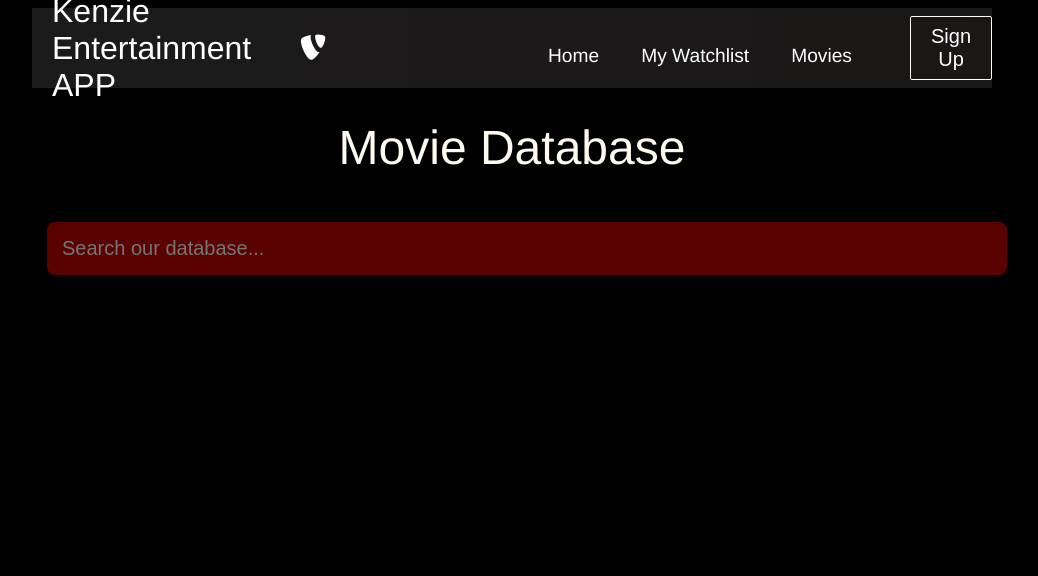
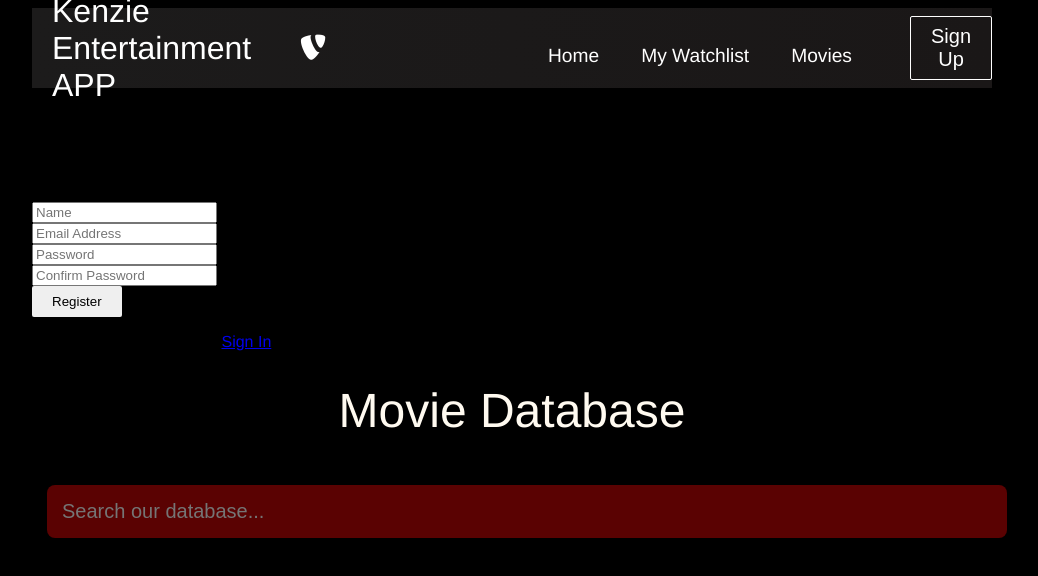
Before and after one commit to ArisFornasari/kapstone-project-13, a React (Create React App) app: page /signup in a window 1280 px wide. Shown: the top 576 px of the page, without its empty margins (128-1166 px from the left). Built offline with nearby package versions, Linux system fonts and the light colour scheme.

Commit message:
signup button working, but not taking us to another page, just rendering on main page

```diff
--- a/src/App.js
+++ b/src/App.js
@@ -7,6 +7,7 @@
 import Search from "./components/Search";
 import Results from "./components/Results";
 import Popup from "./components/Popup";
+import Signup from "./components/Signup";
 
 function App() {
   const [state, setState] = useState({
@@ -62,6 +63,7 @@
           <Navbar />
           <Switch>
             <Route path="/" exact />
+            <Route path="/signup" exact component={Signup} />
           </Switch>
 
           <header>
--- a/src/components/Button.js
+++ b/src/components/Button.js
@@ -1,35 +1,33 @@
-import React from 'react';
+import React from "react";
 import "./Button.css";
-import { Link } from "react-router-dom"
+import { Link } from "react-router-dom";
 
-const STYLES = ["btn--primary", "btn--outline"]
+const STYLES = ["btn--primary", "btn--outline"];
 
-const SIZES = ["btn--medium", "btn--large"]
+const SIZES = ["btn--medium", "btn--large"];
 export const Button = ({
   children,
   type,
   onClick,
   buttonStyle,
-    buttonSize
+  buttonSize,
 }) => {
   const checkButtonStyle = STYLES.includes(buttonStyle)
     ? buttonStyle
-    : STYLES[0]
+    : STYLES[0];
 
-    const checkButtonSize = SIZES.includes(buttonSize)
-    ? buttonSize
-    : SIZES[0]
+  const checkButtonSize = SIZES.includes(buttonSize) ? buttonSize : SIZES[0];
 
   return (
     // This allows anything to render thats inside the button
-        <Link to="sign-up" className="btn-mobile">
+    <Link to="/signup" className="btn-mobile">
       <button
-            className={`btn ${checkButtonStyle} ${checkButtonSize}` }
+        className={`btn ${checkButtonStyle} ${checkButtonSize}`}
         onClick={onClick}
         type={type}
       >
-
         {children}
       </button>
-        </Link>     )
+    </Link>
+  );
 };
--- a/src/components/Navbar.js
+++ b/src/components/Navbar.js
@@ -1,35 +1,34 @@
-import React, {useState} from 'react'
-import {Link} from "react-router-dom"
+import React, { useState } from "react";
+import { Link } from "react-router-dom";
 import "./Navbar.css";
-import {Button} from "./Button"
+import { Button } from "./Button";
+// import Signup from "./Signup";
 
 export default function Navbar() {
-
-    const [click, setClick] = useState(false)
-    const [button, setButton] = useState(true)
+  const [click, setClick] = useState(false);
+  const [button, setButton] = useState(true);
   const handleClick = () => setClick(!click);
-    const closeMobileMenu = () => setClick(false)
+  const closeMobileMenu = () => setClick(false);
 
   const showButton = () => {
-        if(window.innerWidth <= 960){
+    if (window.innerWidth <= 960) {
       setButton(false);
-        }else {
+    } else {
       setButton(true);
     }
   };
 
-    window.addEventListener("resize", showButton)
+  window.addEventListener("resize", showButton);
 
   return (
     <>
-
       <nav className="navbar">
         <div className="navbar-container">
           <Link to="/" className="navbar-logo">
-       Kenzie Entertainment APP <i className="fab fa-typo3"/>
+            Kenzie Entertainment APP <i className="fab fa-typo3" />
           </Link>
           <div className="menu-icon" onClick={handleClick}>
-       <i className={click ? "fas fa-times" : "fas fa-bars"}/>
+            <i className={click ? "fas fa-times" : "fas fa-bars"} />
           </div>
           <ul className={click ? "nav-menu active" : "nav-menu"}>
             <li className="nav-item">
@@ -38,25 +37,38 @@
               </Link>
             </li>
             <li className="nav-item">
-        <Link to="/my-watchlist" className="nav-links" onClick={closeMobileMenu}>
+              <Link
+                to="/my-watchlist"
+                className="nav-links"
+                onClick={closeMobileMenu}
+              >
                 My Watchlist
               </Link>
             </li>
             <li className="nav-item">
-        <Link to="/movies" className="nav-links" onClick={closeMobileMenu}>
+              <Link
+                to="/movies"
+                className="nav-links"
+                onClick={closeMobileMenu}
+              >
                 Movies
               </Link>
             </li>
             <li className="nav-item">
-        <Link to="/sign-up" className="nav-links-mobile" onClick={closeMobileMenu}>
-            Sign Up
+              <Link
+                to="/signup"
+                className="nav-links-mobile"
+                onClick={closeMobileMenu}
+              >
+                Sign up
               </Link>
             </li>
           </ul>
+          <Link to="/signup">
             {button && <Button buttonStyle="btn--outline">Sign Up</Button>}
+          </Link>
         </div>
       </nav>
-
     </>
-    )
+  );
 }
--- /dev/null
+++ b/src/components/Signup.js
@@ -0,0 +1,85 @@
+import React, { Fragment, useState } from "react";
+
+function Signup() {
+  const [formData, setFormData] = useState({
+    name: "",
+    email: "",
+    password: "",
+    password2: "",
+  });
+
+  const { name, email, password, password2 } = formData;
+
+  const onChange = (e) =>
+    setFormData({ ...formData, [e.target.name]: e.target.value });
+
+  const onSubmit = (e) => {
+    e.preventDefault();
+    if (password !== password2) {
+      console.log("Passwords do not match");
+    } else {
+      console.log(formData);
+    }
+  };
+
+  return (
+    <Fragment>
+      <h1 className="large text-primary">Sign Up</h1>
+      <p className="lead">
+        <i className="fas fa-user"></i> Create Your Account
+      </p>
+      <form className="form" onSubmit={(e) => onSubmit(e)}>
+        <div className="form-group">
+          <input
+            type="text"
+            placeholder="Name"
+            name="name"
+            value={name}
+            onChange={(e) => onChange(e)}
+            required
+          />
+        </div>
+        <div className="form-group">
+          <input
+            type="email"
+            placeholder="Email Address"
+            name="email"
+            value={email}
+            onChange={(e) => onChange(e)}
+            required
+          />
+          <small className="form-text">
+            This site uses Gravatar so if you want a profile image, use a
+            Gravatar email
+          </small>
+        </div>
+        <div className="form-group">
+          <input
+            type="password"
+            placeholder="Password"
+            name="password"
+            value={password}
+            onChange={(e) => onChange(e)}
+            minLength="6"
+          />
+        </div>
+        <div className="form-group">
+          <input
+            type="password"
+            placeholder="Confirm Password"
+            name="password2"
+            value={password2}
+            onChange={(e) => onChange(e)}
+            minLength="6"
+          />
+        </div>
+        <input type="submit" className="btn btn-primary" value="Register" />
+      </form>
+      <p className="my-1">
+        Already have an account? <a href="login.html">Sign In</a>
+      </p>
+    </Fragment>
+  );
+}
+
+export default Signup;
```
Also changed, not shown: src/components/Navbar.css (indentation only). Lines whose indentation alone changed are shown as unchanged.
